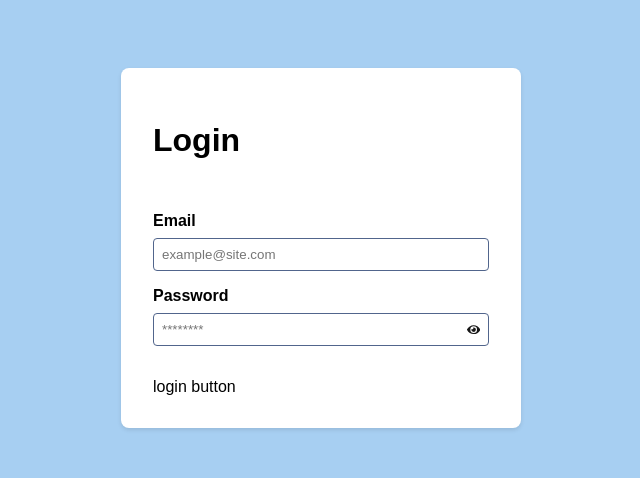
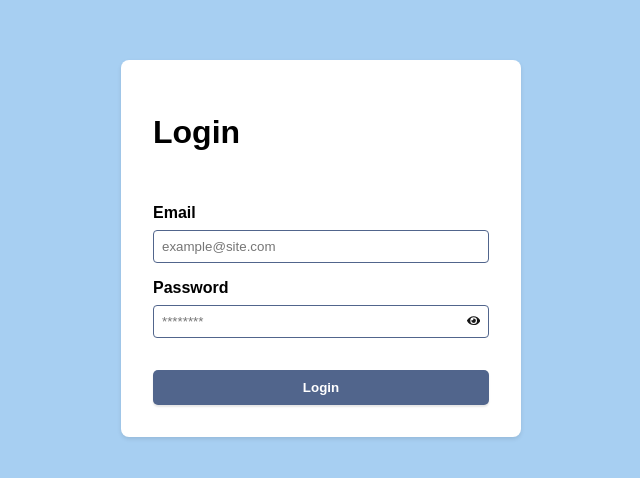
Before and after one commit to gaoliver/bridgefund-assessment-parking-business, a Next.js app: page / in a window 1280 px wide. Shown: the part 152-630 px from the top of the page, without its empty margins (319-959 px from the left). Built offline with nearby package versions, Linux system fonts and the light colour scheme.

Commit message:
feat: Add Button component and update imports in index.tsx

```diff
--- /dev/null
+++ b/src/components/atoms/Button/Button.module.css
@@ -0,0 +1,24 @@
+.component {
+  padding: 10px 20px;
+  border-radius: 5px;
+  cursor: pointer;
+  transition: var(--transition);
+  border: none;
+  box-shadow: 0 2px 2px rgba(0, 0, 0, 0.1);
+
+  font-weight: bold;
+}
+
+.primary {
+  background-color: var(--color-primary);
+  color: var(--color-white);
+}
+
+.primary:hover {
+  filter: brightness(1.2);
+}
+
+.primary:active {
+  transform: scale(0.98);
+  box-shadow: none;
+}
--- /dev/null
+++ b/src/components/atoms/Button/Button.tsx
@@ -0,0 +1,24 @@
+import React from "react";
+import styles from "./Button.module.css";
+
+export interface ButtonProps extends React.HTMLProps<HTMLButtonElement> {
+  children: React.ReactNode;
+  element?: "button" | "a";
+  variant?: "primary" | "secondary" | "outline" | "ghost" | "link";
+}
+
+export const Button: React.FC<ButtonProps> = ({
+  children,
+  element,
+  variant,
+}) => {
+  const Element = element || "button";
+
+  return (
+    <Element
+      className={`${styles.component} ${variant ? styles[variant] : ""}`}
+    >
+      {children}
+    </Element>
+  );
+};
--- /dev/null
+++ b/src/components/atoms/Button/index.ts
@@ -0,0 +1 @@
+export * from "./Button";
--- a/src/components/atoms/index.ts
+++ b/src/components/atoms/index.ts
@@ -1 +1,2 @@
 export * from "./Card";
+export * from "./Button";
--- a/src/pages/index.tsx
+++ b/src/pages/index.tsx
@@ -1,4 +1,4 @@
-import { Card } from "@/components/atoms";
+import { Button, Card } from "@/components/atoms";
 import { TextInput } from "@/components/molecules";
 import styles from "@/styles/login.module.css";
 
@@ -13,7 +13,7 @@ export default function Login() {
           <TextInput label="Password" name="password" type="password" />
         </div>
 
-        <div className={styles.ctas}>login button</div>
+        <Button element="button" variant="primary">Login</Button>
       </Card>
     </main>
   );
```
